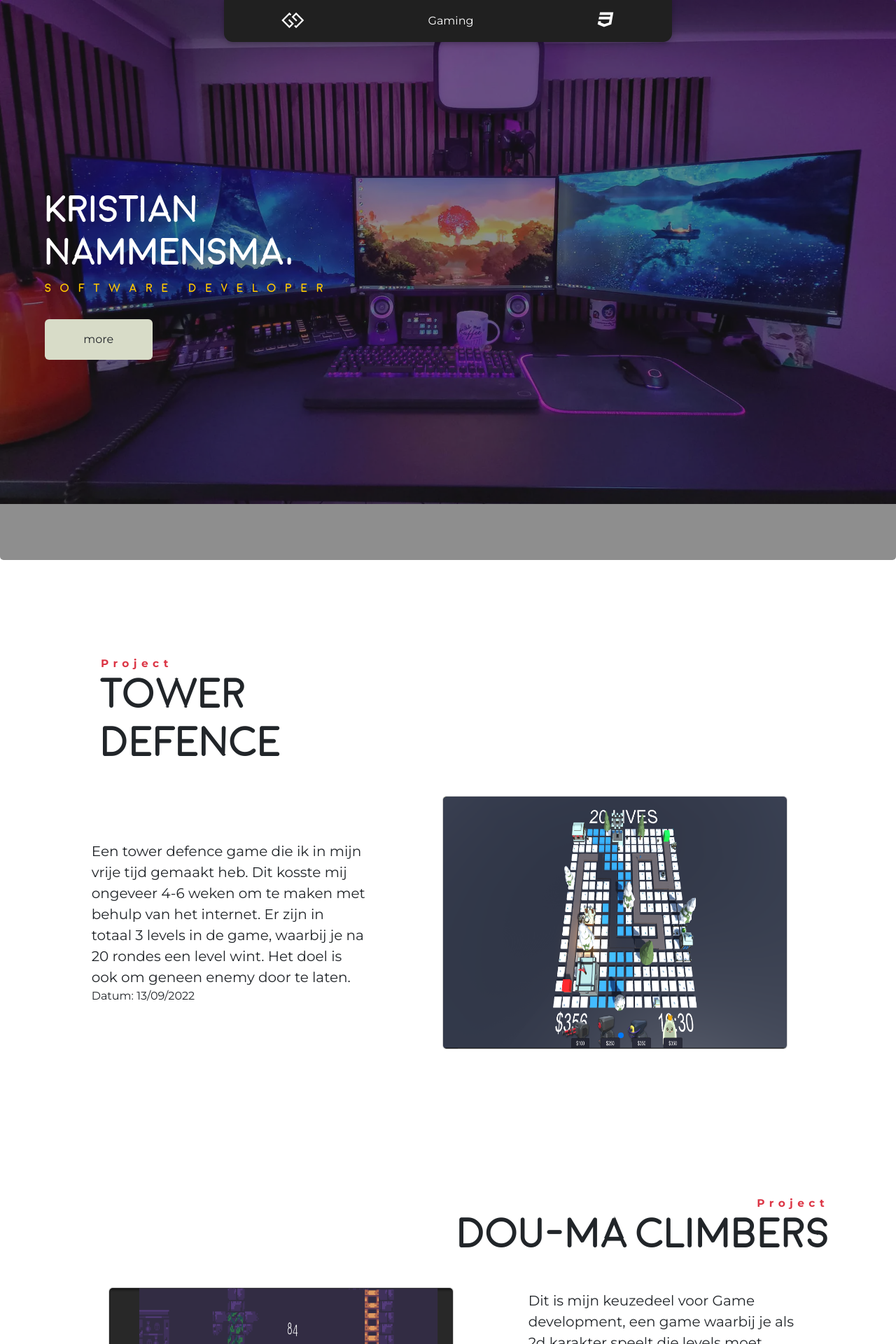
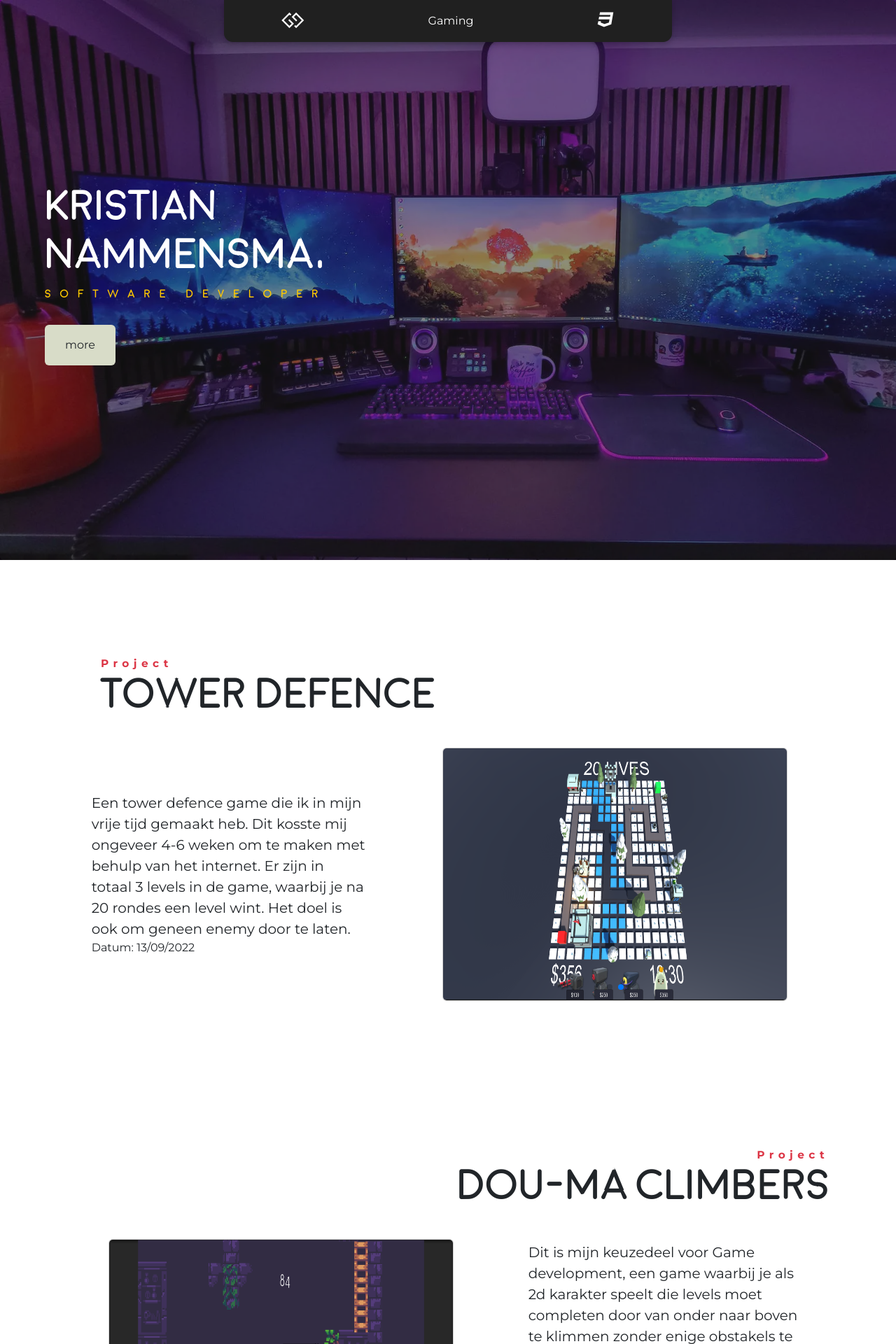
Before and after one commit to KristianNammensma/Portfolio-year4, a Laravel app: page /Gaming in a window 1280 px wide. Shown: the top 1920 px of the page at 70% size. Run offline with Laravel 8, Linux system fonts and the light colour scheme; some libraries are stand-ins or nearby versions.

Commit message:
updated Portfolio

```diff
--- a/public/css/base/base.css
+++ b/public/css/base/base.css
@@ -12,6 +12,8 @@
     font-family: Montserrat;
     src: url(../fonts/Montserrat-VariableFont_wght.ttf);
 }
+
+
 
 p
 {
@@ -149,4 +151,8 @@ body
         height: 20vh;
     }
 
+    embed
+    {
+        width: 100vw;
+    }
 }
--- a/public/css/pages/cv/Content.css
+++ b/public/css/pages/cv/Content.css
@@ -51,7 +51,7 @@
 @media only screen and (max-width: 767px) {
     .cv-header-text
     {
-        width: 50vw;
-        font-size: 2vw;
+        width: 80vw;
+        font-size: 5vw;
     }
 }
--- a/public/css/pages/gaming/Content.css
+++ b/public/css/pages/gaming/Content.css
@@ -1,7 +1,7 @@
 .gaming-header
 {
     background-image: url('../../image/gamingBackground.jpg');
-    background-size: 100vw;
+    background-size: cover;
     background-repeat: no-repeat;
 }
 
@@ -27,7 +27,6 @@
 
 .gaming-header-info h1
 {
-    font-size: 4vw;
     width: 10vw;
 }
 
--- a/public/css/pages/home/Content.css
+++ b/public/css/pages/home/Content.css
@@ -205,6 +205,12 @@ h1
         padding-left: 2rem !important;
         padding-right: 2rem !important;
     }
+
+    .home-header-text
+    {
+        width: 90vw;
+        font-size: 5vw;
+    }
     .header-img
     {
         width: 100%;
--- a/resources/views/admin/cv.blade.php
+++ b/resources/views/admin/cv.blade.php
@@ -12,7 +12,7 @@
 
 
 
-    <div id="header_info" class="d-flex justify-content-center  align-items-center col-12 col-lg-6 flex-grow-0 text-white position-absolute  top-0 z-3" bis_skin_checked="1" style="bottom: 0px;">
+    <div id="header_info" class="d-flex justify-content-center  align-items-center col-8 col-lg-6 flex-grow-0 text-white position-absolute  top-0 z-3" bis_skin_checked="1" style="bottom: 0px;">
 
         <div id="account" class="d-flex justify-content-between align-items-center flex-grow-0 w-75" bis_skin_checked="1">
             <div bis_skin_checked="1">
@@ -58,7 +58,7 @@
 
 @section('content')
 
-    <div class="target-section m-0 p-0">
+    <div class="target-section m-0 p-0 overflow-hidden">
         <section class="w-100 h-100 position-relative p-5 d-flex flex-column justify-content-between">
             <div class="w-100 overflow-hidden header-txt col-4 d-flex justify-content-start flex-column p-lg-2 ps-lg-5 ms-lg-5">
                 <p class="text-danger portfolio-p scroll-fade scroll-up">Introducing</p>
@@ -91,7 +91,7 @@
 
         </section>
 
-        <section class="w-100 h-100 position-relative p-5 d-flex flex-column justify-content-between">
+        <section class="w-100 h-100 position-relative d-flex flex-column justify-content-between">
             <section class="recentProject-cards d-flex flex-row justify-content-evenly align-items-center">
                 <div class="p-5 m-5 w-100 d-flex justify-content-evenly align-items-center">
                     <a href="https://www.linkedin.com/in/kristian-nammensma-912971229/" target="_blank" class="text-decoration-none text-reset">
--- a/resources/views/admin/gaming.blade.php
+++ b/resources/views/admin/gaming.blade.php
@@ -30,14 +30,14 @@
     <section class="gaming-header border-0 w-100 h-100 position-relative d-flex flex-row justify-content-start align-items-center">
             <div class="gaming-header-info z-3">
                 <div class="">
-                    <h1 class="text-start text-white fw-bold scroll-fade scroll-left">
+                    <h1 class="portfolio-h1 text-start text-white fw-bold scroll-fade scroll-left">
                         Kristian Nammensma,
                     </h1>
-                    <p class="text-start gaming-header-sd scroll-fade scroll-left">Software Developer</p>
+                    <p class="portfolio-p text-start gaming-header-sd scroll-fade scroll-left">Software Developer</p>
                 </div>
 
                 <div class="d-flex justify-content-start">
-                    <button class="btn scroll-down onBtn mt-5 p-3 overflow-hidden" style="--before-top: -20vw; --after-top-hover: 20vw; --before-top-hover: .7vw;">
+                    <button class="btn scroll-down onBtn w-25 mt-5 p-3 overflow-hidden" style="--before-top: -20vw; --after-top-hover: 20vw; --before-top-hover: .7vw;">
                         <p class="onBtn-p m-0 "></p>
                     </button>
                 </div>
@@ -50,24 +50,24 @@
 
     <div class="target-section m-0 p-0">
         <section class="w-100 h-100 position-relative p-5 d-flex flex-column justify-content-between">
-            <div class="overflow-hidden header-txt col-4 d-flex justify-content-start flex-column p-2 ps-5 ms-5">
+            <div class="w-100 overflow-hidden header-txt col-4 d-flex justify-content-start flex-column p-2 ps-lg-5 ms-lg-5">
                 <p class="text-danger portfolio-p scroll-fade scroll-up">Project</p>
                 <h1 class="fw-bold portfolio-h1 scroll-fade scroll-up">Tower Defence</h1>
             </div>
 
-            <section class="recentProject-cards d-flex flex-row justify-content-evenly align-items-center">
-                <div class="col-4">
+            <section class="recentProject-cards d-flex flex-lg-row flex-column justify-content-evenly align-items-center">
+                <div class="col-lg-4 col-12 mt-2 mt-lg-0">
                     <p class="fs-5">Een tower defence game die ik in mijn vrije tijd gemaakt heb. Dit kosste mij ongeveer 4-6 weken om te maken met behulp van het internet. Er zijn in totaal 3 levels in de game, waarbij je na 20 rondes een level wint. Het doel is ook om geneen enemy door te laten.</p>
 
                     <p>Datum: 13/09/2022</p>
                 </div>
-                <div class="swiperAuto card col-5 m-4 d-flex justify-content-center align-items-center overflow-hidden">
+                <div class="swiperAuto card col-lg-5 col-12 m-4 d-flex justify-content-center align-items-center overflow-hidden">
                     <div class="swiper-wrapper">
                         <div class="swiper-slide w-100">
-                            <img class="recent-img " src="./css/image/game1.png" alt="">
+                            <img class="recent-img w-100" src="./css/image/game1.png" alt="">
                         </div>
                         <div class="swiper-slide w-100">
-                            <img class="recent-img " src="./css/image/game1-1.png" alt="">
+                            <img class="recent-img w-100" src="./css/image/game1-1.png" alt="">
                         </div>
                     </div>
 
@@ -78,26 +78,26 @@
         </section>
 
         <section class="w-100 h-100 position-relative p-5 d-flex flex-column justify-content-between">
-            <div class="header-txt col-12 d-flex justify-content-end flex-column p-2 pe-5 me-5">
+            <div class="header-txt col-12 d-flex justify-content-end flex-column p-lg-2 pe-lg-5 me-5">
                 <p class="text-end text-danger portfolio-p scroll-fade scroll-up">Project</p>
                 <h1 class="text-end fw-bold portfolio-h1 scroll-fade scroll-up">Dou-Ma Climbers</h1>
             </div>
 
-            <section class="recentProject-cards d-flex flex-row justify-content-evenly align-items-center">
-                <div class="swiperAuto card col-5 m-4 d-flex justify-content-center align-items-center overflow-hidden">
+            <section class="recentProject-cards d-flex flex-lg-row flex-column justify-content-evenly align-items-center">
+                <div class="swiperAuto card col-lg-5 col-12 m-4 d-flex justify-content-center align-items-center overflow-hidden">
                     <div class="swiper-wrapper">
                         <div class="swiper-slide w-100">
-                            <img class="recent-img " src="./css/image/game2.png" alt="">
+                            <img class="recent-img w-100" src="./css/image/game2.png" alt="">
                         </div>
                         <div class="swiper-slide w-100">
-                            <img class="recent-img " src="./css/image/game2-2.png" alt="">
+                            <img class="recent-img w-100" src="./css/image/game2-2.png" alt="">
                         </div>
                     </div>
 
                     <div class="swiper-pagination"></div>
                 </div>
 
-                <div class="col-4" >
+                <div class="col-lg-4 col-12" >
                     <p class="fs-5">Dit is mijn keuzedeel voor Game development, een game waarbij je als 2d karakter speelt die levels moet completen door van onder naar boven te klimmen zonder enige obstakels te raken. Het spel heeft onder andere ook achtergrond muziek en een hoofdmenu, net zoals een scherm als je gewonnen hebt. Daarnaast zijn er ook nog meerdere levels die je moet completen.</p>
 
                     <p>Datum: 25/03/2023</p>
@@ -110,11 +110,7 @@
 
 
 
-        <section class="w-100 h-100 position-relative p-5 d-flex flex-column justify-content-between">
-            {{-- <div class="header-txt col-12 d-flex justify-content-center flex-column p-2 pe-5 me-5">
-                <p class="text-center text-danger portfolio-p">Contact</p>
-            </div> --}}
-
+        <section class="w-100 h-100 position-relative d-flex flex-column justify-content-between">
             <section class="recentProject-cards d-flex flex-row justify-content-evenly align-items-center">
                 <div class="p-5 m-5 w-100 d-flex justify-content-evenly align-items-center">
                     <a href="https://www.linkedin.com/in/kristian-nammensma-912971229/" target="_blank" class="text-decoration-none text-reset">
--- a/resources/views/livewire/admin/burgerschap.blade.php
+++ b/resources/views/livewire/admin/burgerschap.blade.php
@@ -1,4 +1,4 @@
-<div class="m-0 p-0">
+<div class="m-0 p-0 overflow-hidden">
 
     <section class="w-100 h-100 position-relative p-5 d-flex flex-column justify-content-between">
 
@@ -23,7 +23,7 @@
                 </div>
 
                 <div class="w-100 d-flex flex-column align-items-lg-start align-items-center justify-content-start mt-5 scroll-fade scroll-right">
-                    <div class="aboutMe-info w-75 p-3 pe-4 position-relative flex-wrap">
+                    <div class="aboutMe-info col-lg-8 col-10 p-3 pe-4 position-relative flex-wrap">
                         <h1 class="pe-1 fs-4 fw-bold text-end">{{ $selectedDocument['text']['left']}}</h1>
                         <p class="w-100 fs-5 text-end">
                             {{ $selectedDocument['text']['right']}}
--- a/resources/views/livewire/admin/home.blade.php
+++ b/resources/views/livewire/admin/home.blade.php
@@ -64,7 +64,7 @@
 
 
 
-        <section class="swiper-card  project-cards  d-flex flex-row justify-content-center align-items-center w-100">
+        <section class="swiper-card  project-cards  d-flex flex-row justify-content-center align-items-center w-100 overflow-hidden">
             <div class="swiper-wrapper w-100">
                 @foreach ($cards as $card)
                 <div class="swiper-slide w-100 d-flex justify-content-center align-items-start">
@@ -77,8 +77,8 @@
                             <img class="frontend-img" src="{{ $card['image'] }}" alt="{{ $card['title'] }}">
                         </div>
 
-                        <div class="m-4">
-                            <button wire:click="route('{{ $card['title'] }}')" class="btn d-flex align-items-center justify-content-center p-2">
+                        <div class="m-4 col-6 col-lg-4">
+                            <button wire:click="route('{{ $card['title'] }}')" class="w-100 btn d-flex align-items-center justify-content-center p-2">
                                 <p>View More -></p>
                             </button>
                         </div>
--- a/resources/views/livewire/admin/navigation.blade.php
+++ b/resources/views/livewire/admin/navigation.blade.php
@@ -1,7 +1,7 @@
-<div class="d-flex flex-row justify-content-between w-50">
+<div class="d-flex flex-row justify-content-between col-lg-6 col-7">
     @foreach($titles as $title)
-        <div class="d-flex flex-row justify-content-center align-items-center">
-            <p class="pe-3">
+        <div class="d-flex flex-row justify-content-lg-center justify-content-between  align-items-center">
+            <p class="pe-lg-3 pe-1">
                 <i class="{{ $title['icon'] }} fs-6" aria-hidden="true"></i>
             </p>
             <p wire:navigate class="m-0 @if(Route::currentRouteName() === $title['name']) selected @endif"
--- a/resources/views/livewire/admin/recent.blade.php
+++ b/resources/views/livewire/admin/recent.blade.php
@@ -7,7 +7,7 @@
                 </div>
             </div>
 
-            <div class="col-lg-4 col-10 mt-5">
+            <div class="col-lg-4 col-8 mt-5">
                 <p class="fs-5">{{ $skill['description'] }}</p>
                 <p>{{ $skill['timeLine']}}</p>
             </div>
```
Also changed, not shown: resources/views/admin/app.blade.php (+2 -6 lines), resources/views/admin/frontend.blade.php (+5 -5 lines).
